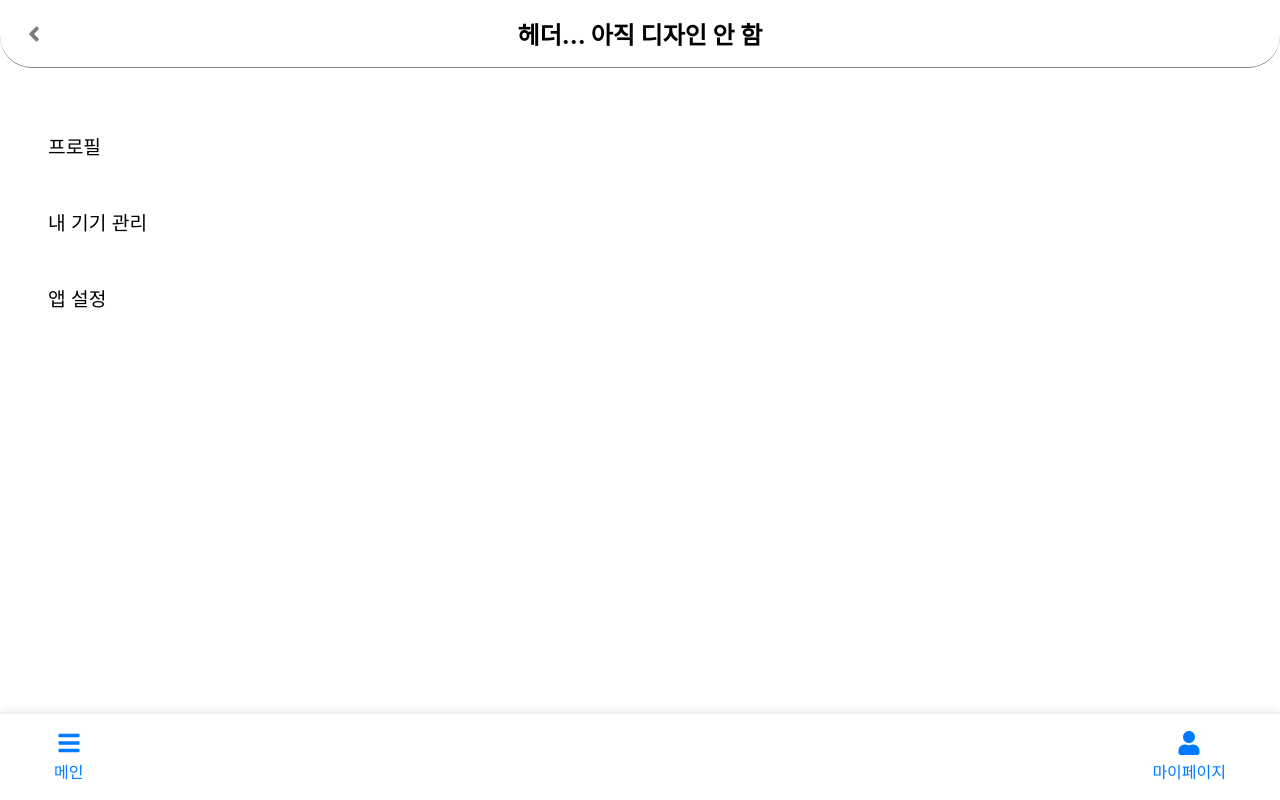
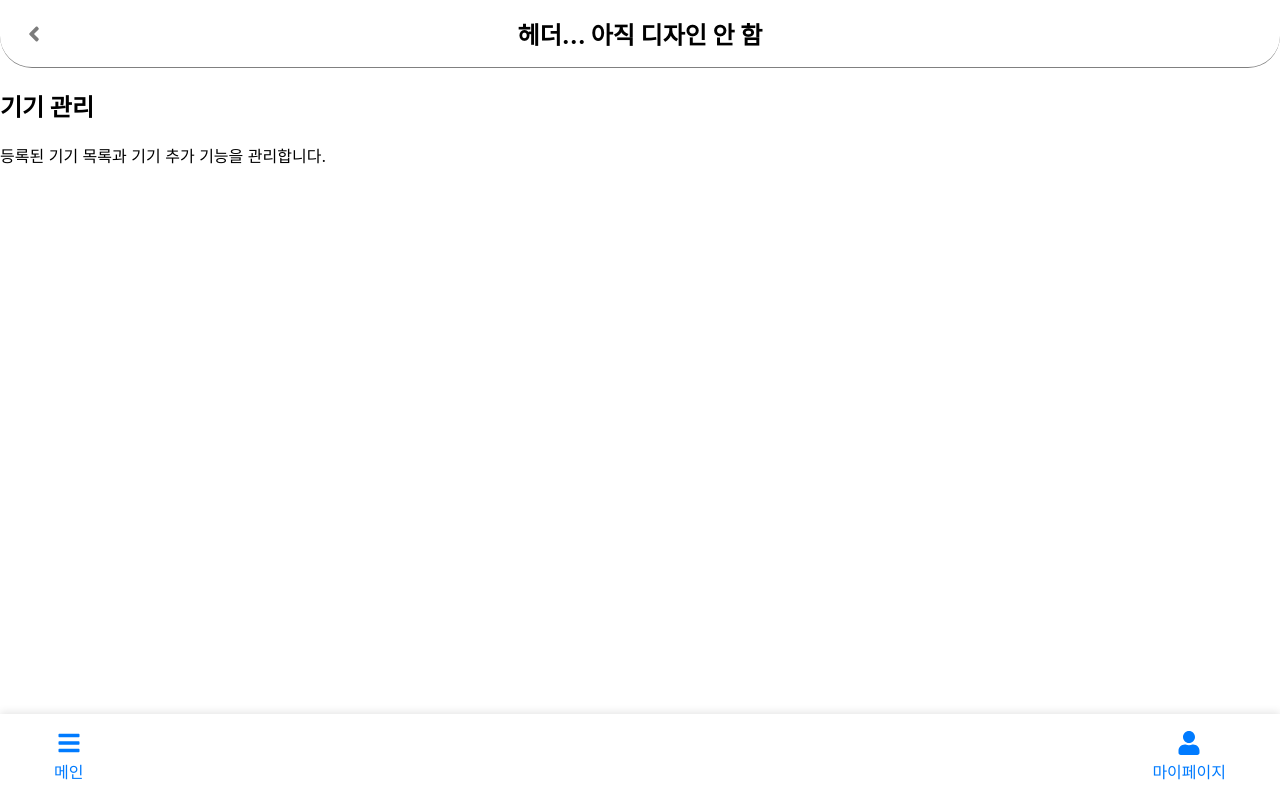
Before and after one commit to JNU-econovation/Whoz-in-FE, a React (Create React App) app: page /mypage/device-management in a window 1280 px wide. Built offline with nearby package versions, Linux system fonts and the light colour scheme.

Commit message:
fix: 마이페이지 하위 페이지 라우터 수정

```diff
--- a/src/App.jsx
+++ b/src/App.jsx
@@ -17,14 +17,13 @@ const App = () => {
         <Header />
         <Routes>
 
-
           <Route path="/join" element={<Join />} />
           <Route path="/main" element={<Main />} />
-          <Route path="/mypage" element={<MyPage />}>
-                    <Route path="profile" element={<MyProfile />} />
-                    <Route path="device-management" element={<ManageDevice />} />
-                    <Route path="setting" element={<Setting />} />
-                </Route>
+          <Route path="/mypage" element={<MyPage />}/>
+          <Route path="/mypage/profile" element={<MyProfile />} />
+          <Route path="/mypage/device-management" element={<ManageDevice />} />
+          <Route path="/mypage/setting" element={<Setting />} />
+
         </Routes>
         <BottomNav />
       </BrowserRouter>
--- a/src/pages/account/ManageDevice.jsx
+++ b/src/pages/account/ManageDevice.jsx
@@ -1,7 +1,5 @@
 import React from "react";
 import styled from "styled-components";
-
-
 
 const ManageDevice = () => {
     return (
--- a/src/pages/mypage.jsx
+++ b/src/pages/mypage.jsx
@@ -1,19 +1,18 @@
 import React from 'react';
-import { useNavigate } from 'react-router-dom'; // useNavigate 가져오기
-
-import styled from 'styled-components';
+import { useNavigate } from 'react-router-dom';
 import { ListContainer, ListItem } from '../components/StyledComponents/LayoutStyles';
 
 const MyPage = () => {
-    const navigate = useNavigate(); // navigate 함수 선언
+    const navigate = useNavigate();
 
     return (
         <div>
             <ListContainer>
-                <ListItem onClick={() => navigate('/MyProfile')}>프로필</ListItem>
-                <ListItem onClick={() => navigate('/ManageDevice')}>내 기기 관리</ListItem>
-                <ListItem onClick={() => navigate('/Setting')}>앱 설정</ListItem>
-             </ListContainer>
+                <ListItem onClick={() => navigate('profile')}>프로필</ListItem>
+                <ListItem onClick={() => navigate('device-management')}>내 기기 관리</ListItem>
+                <ListItem onClick={() => navigate('setting')}>앱 설정</ListItem>
+            </ListContainer>
+
         </div>
     );
 };
```
Also changed, not shown: src/components/LayoutComponent/BottomNav.jsx (line endings or trailing spaces).
